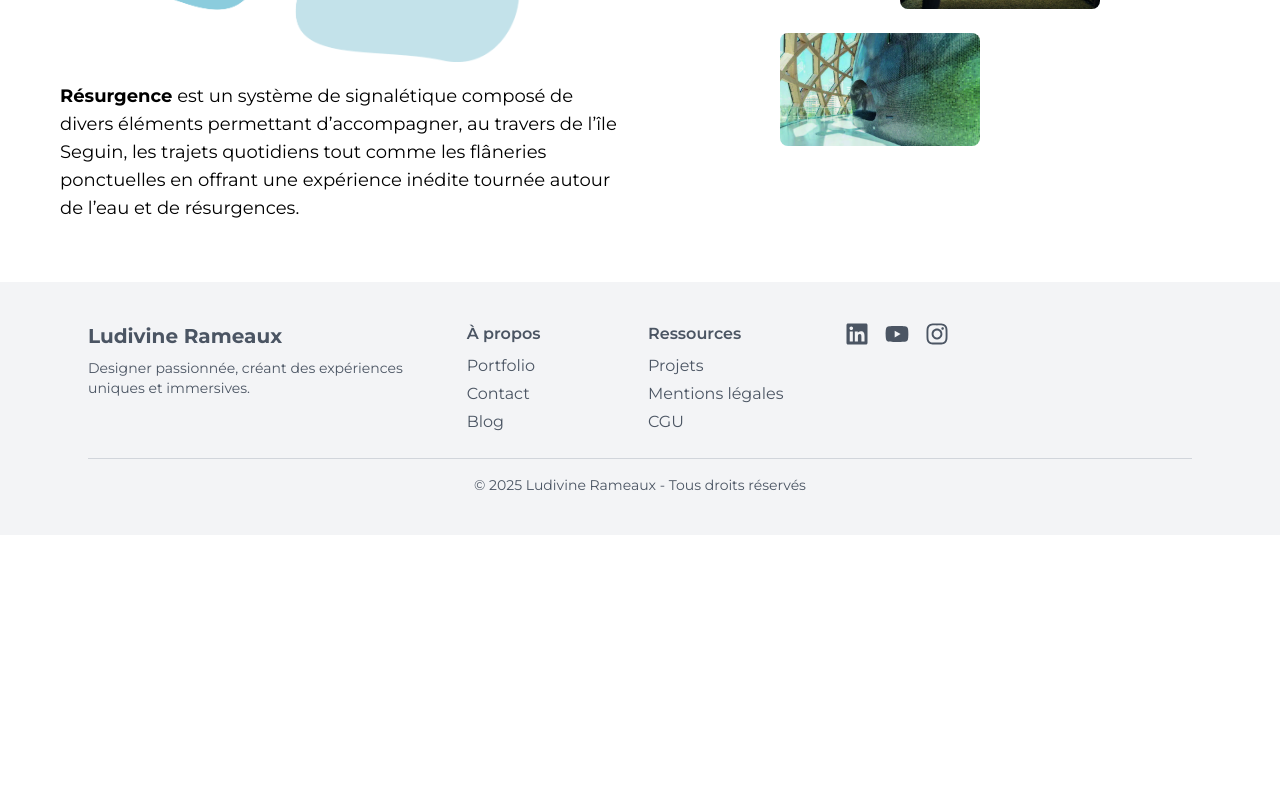
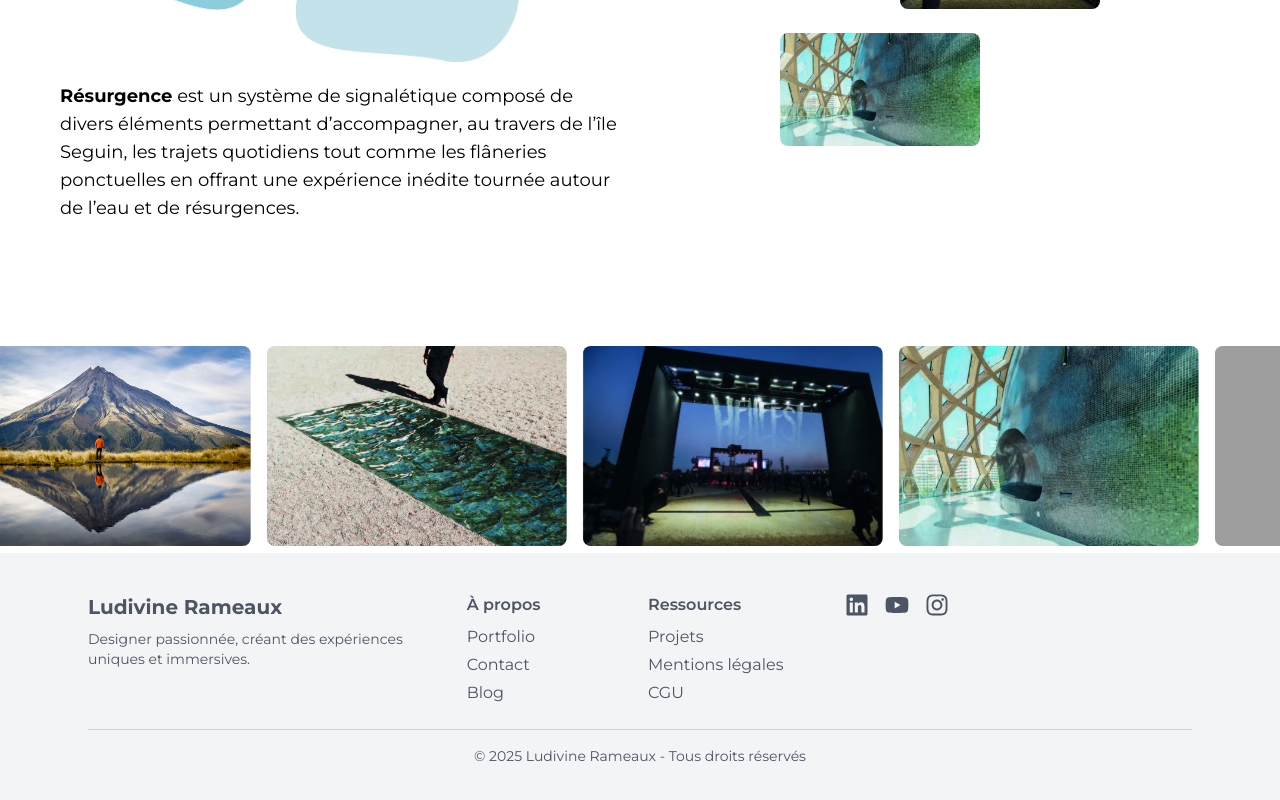
Before and after one commit to JulesDias/Portfolio, a Next.js app in the folder portfolio/: page /projet/signaletique in a window 1280 px wide. Shown: the part 680-1480 px from the top of the page. Before the commit the page ends 1215 px from the top, so only its background shows below. Built offline with nearby package versions, Linux system fonts and the light colour scheme; grey boxes are pictures that could not be loaded.

Commit message:
feat: carousel on resurgence

```diff
--- a/portfolio/src/app/page.tsx
+++ b/portfolio/src/app/page.tsx
@@ -67,9 +67,9 @@ const data = [
   {
     category: "Création de jeux",
     title: "Travaux Libres",
-    src: "/couleur.jpg",
+    src: "/jeuCouleur.jpg",
     href: "/projet/jeux",
-    content: <DummyContent src="/couleur.jpg" />,
+    content: <DummyContent src="jeuCouleur.jpg" />,
   },
   {
     category: "A la main",
--- a/portfolio/src/app/projet/signaletique/page.tsx
+++ b/portfolio/src/app/projet/signaletique/page.tsx
@@ -2,40 +2,32 @@
 
 import { useEffect, useState } from "react";
 import Image from "next/image";
+import ScrollingCarousel from "@/components/ui/scrolling-carousel";
 
 export default function ProjetResurgence() {
-  const [isClient, setIsClient] = useState(false); // État pour vérifier si c'est le client
+  const [isClient, setIsClient] = useState(false);
 
   useEffect(() => {
-    // Indiquer que le rendu est fait côté client
     setIsClient(true);
-
-    // Vérification du rafraîchissement
     const hasAlreadyReloaded = sessionStorage.getItem("hasReloaded");
-
-    // Si la page n'a pas été rafraîchie
     if (!hasAlreadyReloaded) {
       sessionStorage.setItem("hasReloaded", "true");
       setTimeout(() => {
         window.location.reload();
       }, 100);
     }
-
-    // Faire défiler la page vers le haut
     window.scrollTo(0, 0);
-
     return () => {
-      // Supprimer le flag pour la prochaine fois si l'utilisateur quitte la page
       sessionStorage.removeItem("hasReloaded");
     };
   }, []);
 
   if (!isClient) {
-    // On attend que la page soit entièrement rendue côté client avant d'afficher le contenu
     return null;
   }
 
   return (
+    <>
       <div className="min-h-screen bg-white text-black p-10 flex flex-col md:flex-row">
         {/* Section de gauche */}
         <div className="w-full md:w-1/2 p-5">
@@ -60,10 +52,11 @@ export default function ProjetResurgence() {
             />
           </div>
           <p className="mt-5 text-lg font-Montserrat">
-          <strong>Résurgence</strong> est un système de signalétique composé de
-          divers éléments permettant d’accompagner, au travers de l’île Seguin,
-          les trajets quotidiens tout comme les flâneries ponctuelles en offrant
-          une expérience inédite tournée autour de l’eau et de résurgences.
+            <strong>Résurgence</strong> est un système de signalétique composé
+            de divers éléments permettant d’accompagner, au travers de l’île
+            Seguin, les trajets quotidiens tout comme les flâneries ponctuelles
+            en offrant une expérience inédite tournée autour de l’eau et de
+            résurgences.
           </p>
         </div>
 
@@ -79,45 +72,47 @@ export default function ProjetResurgence() {
               className="absolute"
             />
             <div className="relative z-10 flex flex-col space-y-6 mt-10">
-            <div className="relative right-[-60px]">
+              {[
+                "/resurgence/Montagne.jpg",
+                "/resurgence/Miroir.jpg",
+                "/resurgence/Hellfest.jpg",
+                "/resurgence/salle.jpg",
+              ].map((src, index) => (
+                <div
+                  key={index}
+                  className={`relative ${
+                    index % 2 === 0 ? "right-[-60px]" : "left-[-60px]"
+                  }`}
+                >
                   <Image
-                src="/resurgence/Montagne.jpg"
+                    src={src}
                     width={200}
                     height={200}
-                alt="Montagne"
+                    alt={`Image ${index}`}
                     className="rounded-lg"
                   />
                 </div>
-            <div className="relative left-[-60px]">
-              <Image
-                src="/resurgence/Miroir.jpg"
-                width={200}
-                height={200}
-                alt="Miroir"
-                className="rounded-lg"
-              />
-            </div>
-            <div className="relative right-[-60px]">
-              <Image
-                src="/resurgence/Hellfest.jpg"
-                width={200}
-                height={200}
-                alt="Hellfest"
-                className="rounded-lg"
-              />
-            </div>
-            <div className="relative left-[-60px]">
-              <Image
-                src="/resurgence/salle.jpg"
-                width={200}
-                height={200}
-                alt="Salle"
-                className="rounded-lg"
-              />
+              ))}
             </div>
           </div>
         </div>
       </div>
+
+      {/* Scrolling Carousel */}
+      <div className="w-full mt-16 flex flex-col items-center bg-white">
+        <div className="w-full">
+          <ScrollingCarousel
+            images={[
+              "/resurgence/Montagne.jpg",
+              "/resurgence/Miroir.jpg",
+              "/resurgence/Hellfest.jpg",
+              "/resurgence/salle.jpg",
+              "/resurgence/miroir_seine5_5.png",
+            ]}
+            speed={10}
+          />
         </div>
+      </div>
+    </>
   );
 }
--- /dev/null
+++ b/portfolio/src/components/ui/scrolling-carousel.tsx
@@ -0,0 +1,45 @@
+"use client"
+
+import type React from "react"
+import { motion } from "framer-motion"
+import Image from "next/image"
+
+interface ScrollingCarouselProps {
+  images: string[]
+  speed?: number
+}
+
+const ScrollingCarousel: React.FC<ScrollingCarouselProps> = ({ images, speed = 200 }) => {
+  return (
+    <div className="overflow-hidden whitespace-nowrap">
+      <motion.div
+        className="inline-block"
+        animate={{
+          x: [0, -100 * images.length],
+        }}
+        transition={{
+          x: {
+            repeat: Number.POSITIVE_INFINITY,
+            repeatType: "loop",
+            duration: images.length * speed,
+            ease: "linear",
+          },
+        }}
+      >
+        {images.concat(images).map((src, index) => (
+          <div key={index} className="inline-block mx-2">
+            <Image
+              src={src || "/placeholder.svg"}
+              alt={`Carousel image ${index + 1}`}
+              width={300}
+              height={200}
+              className="w-[300px] h-[200px] object-cover rounded-lg"
+            />
+          </div>
+        ))}
+      </motion.div>
+    </div>
+  )
+}
+
+export default ScrollingCarousel
```
Also changed, not shown: 1 other file (tests, documents, lock files or other folders). Lines whose indentation alone changed are shown as unchanged.
